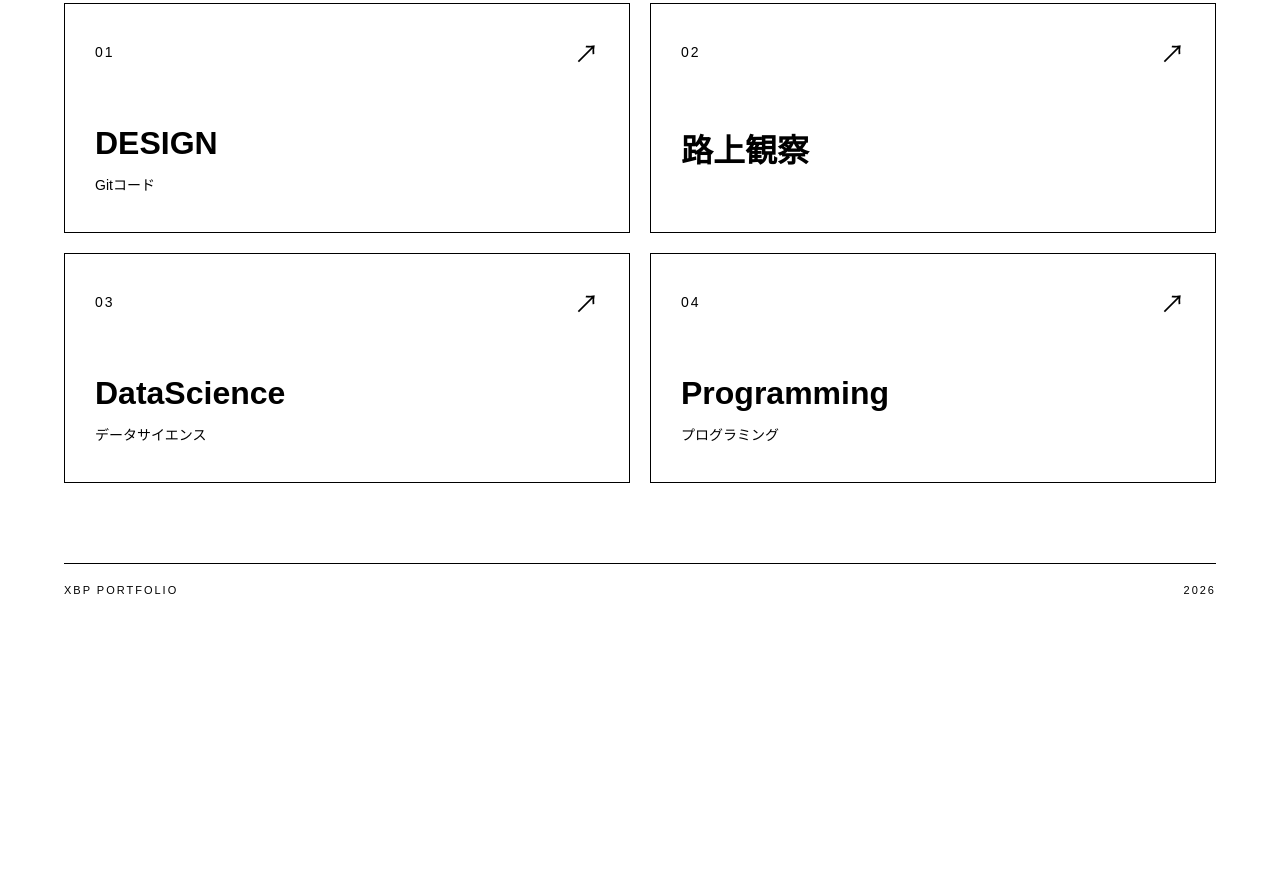
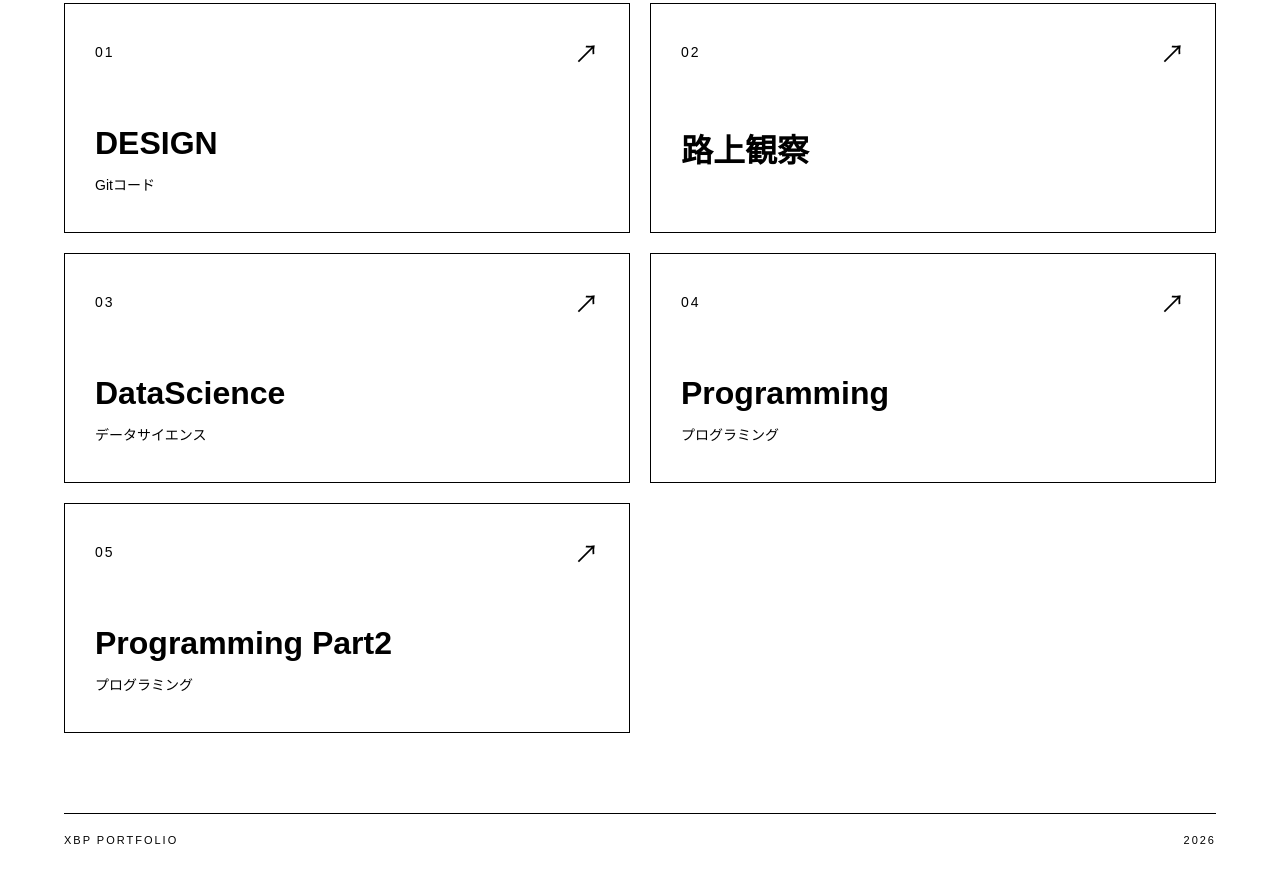
Before and after one commit to ieo710/xbp, a plain HTML site: page de12/index.html in a window 1280 px wide. Shown: the part 728-1604 px from the top of the page. Before the commit the page ends 1354 px from the top, so only its background shows below. Drawn offline with Linux system fonts and the light colour scheme.

Commit message:
5htmlのコード2

```diff
--- a/de12/index.html
+++ b/de12/index.html
@@ -99,6 +99,17 @@
                 <p>プログラミング</p>
             </a>
 
+            <a href="./5.html" class="work-card">
+                <div class="card-top">
+                    <span class="number">05</span>
+                    <span class="arrow">↗</span>
+                </div>
+
+                <h2>Programming Part2</h2>
+
+                <p>プログラミング</p>
+            </a>
+
         </section>
 
     </main>
```
